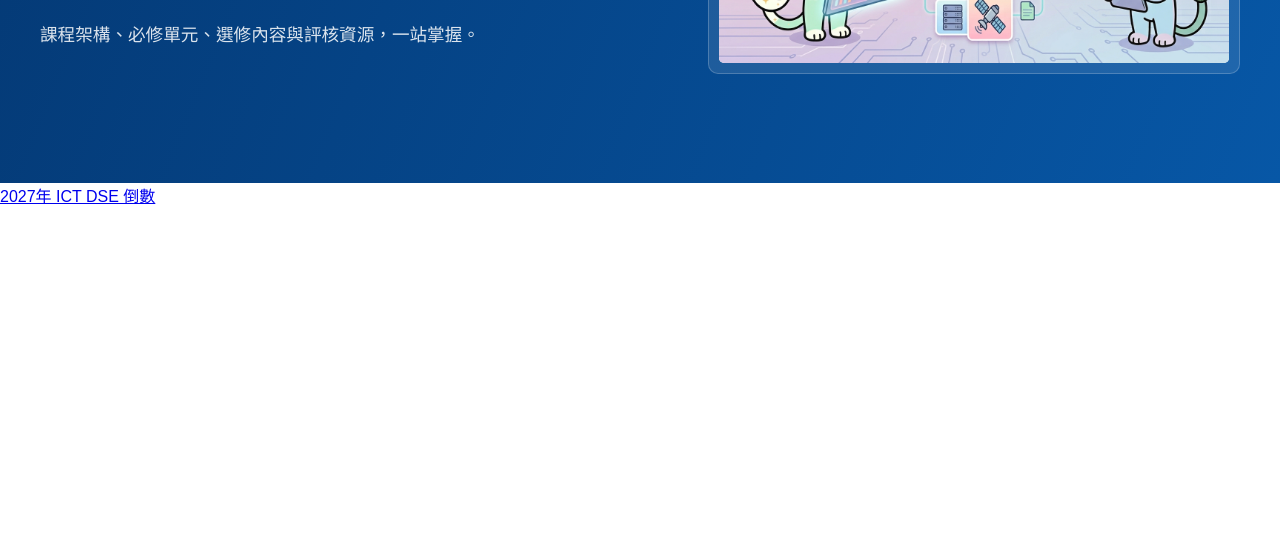
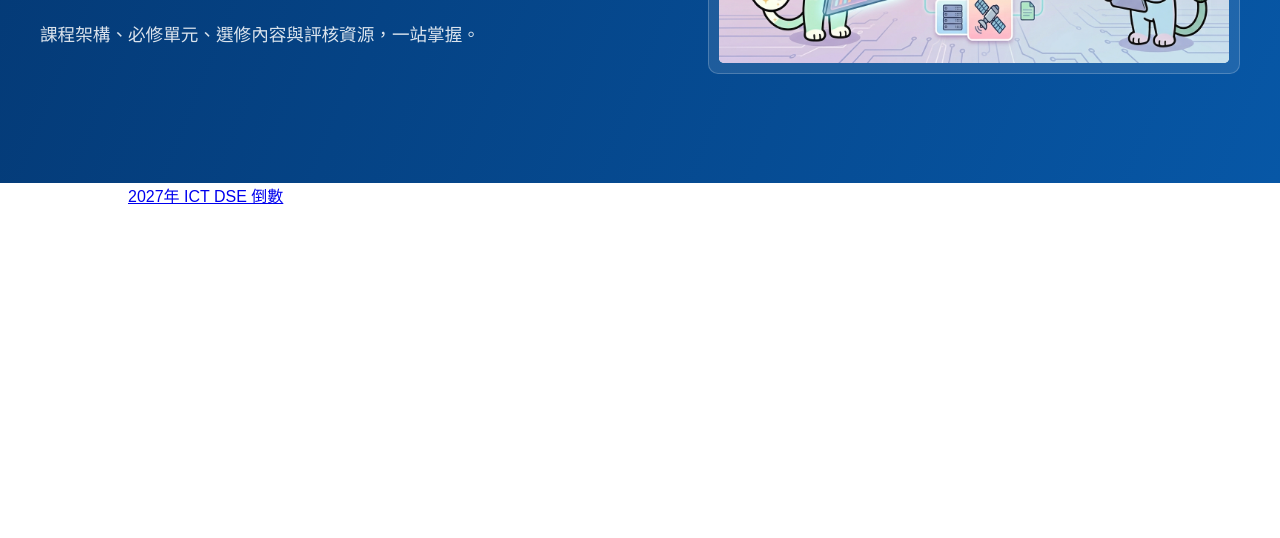
Before and after one commit to ictmisschu/ictmisschu.github.io, a plain HTML site: page index.html in a window 1280 px wide. Shown: the part 414-952 px from the top of the page. Drawn offline with Linux system fonts and the light colour scheme.

Commit message:
v2.3 size

```diff
--- a/index.html
+++ b/index.html
@@ -59,7 +59,7 @@
         </div>
       </header>
 
-      <a data-type="countdown" data-id="11926156" class="tickcounter" style="display:block; left:0; width:100%; height:0; position:relative; padding-bottom:25%; margin:0 auto;" title="2027年 ICT DSE 倒數" href="https://www.tickcounter.com/">2027年 ICT DSE 倒數</a>
+      <a data-type="countdown" data-id="11926156" class="tickcounter" style="display:block; left:0; width:80%; height:0; position:relative; padding-bottom:25%; margin:0 auto;" title="2027年 ICT DSE 倒數" href="https://www.tickcounter.com/">2027年 ICT DSE 倒數</a>
       <script>
         (function(d, s, id) {
           var js, pjs = d.getElementsByTagName(s)[0];
```
